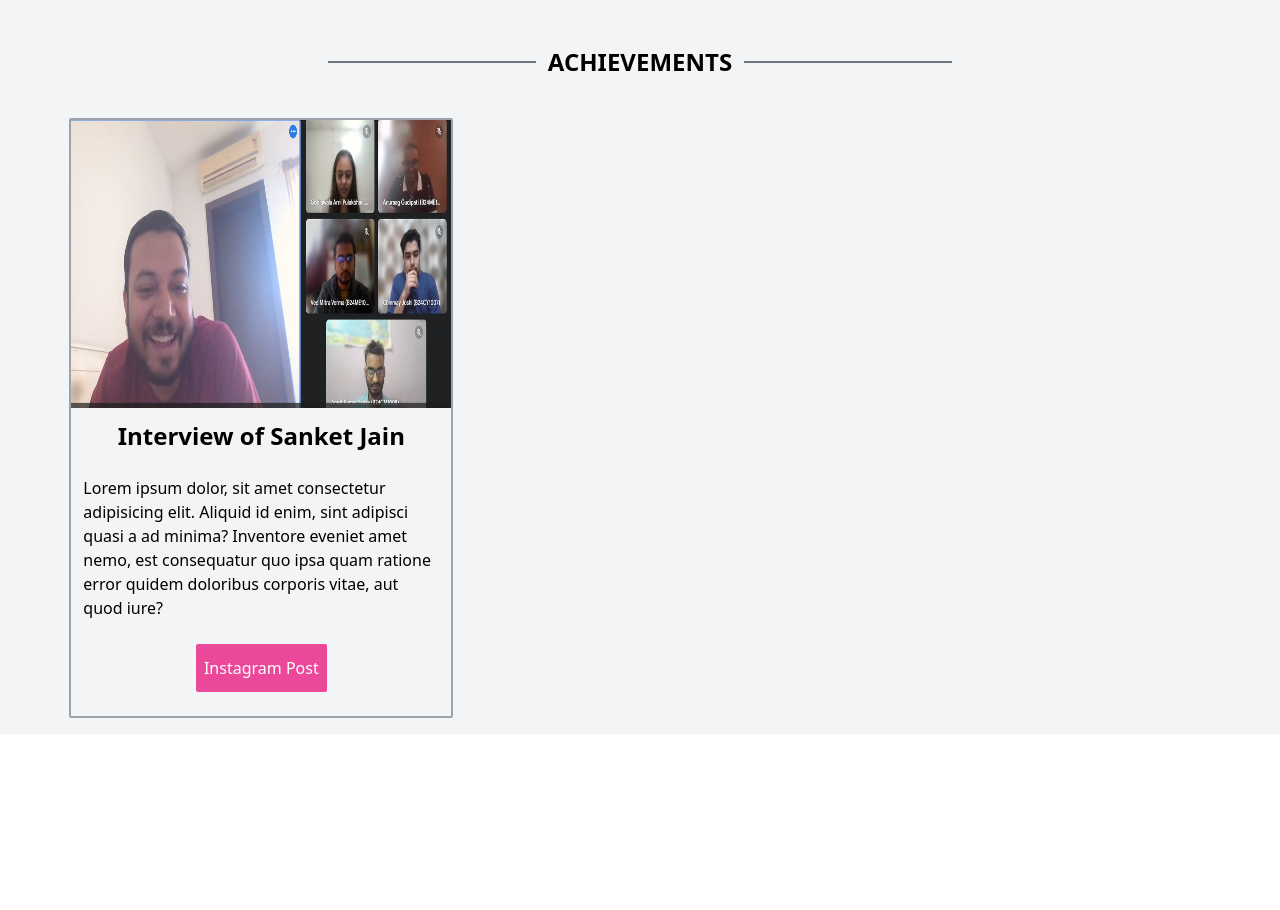
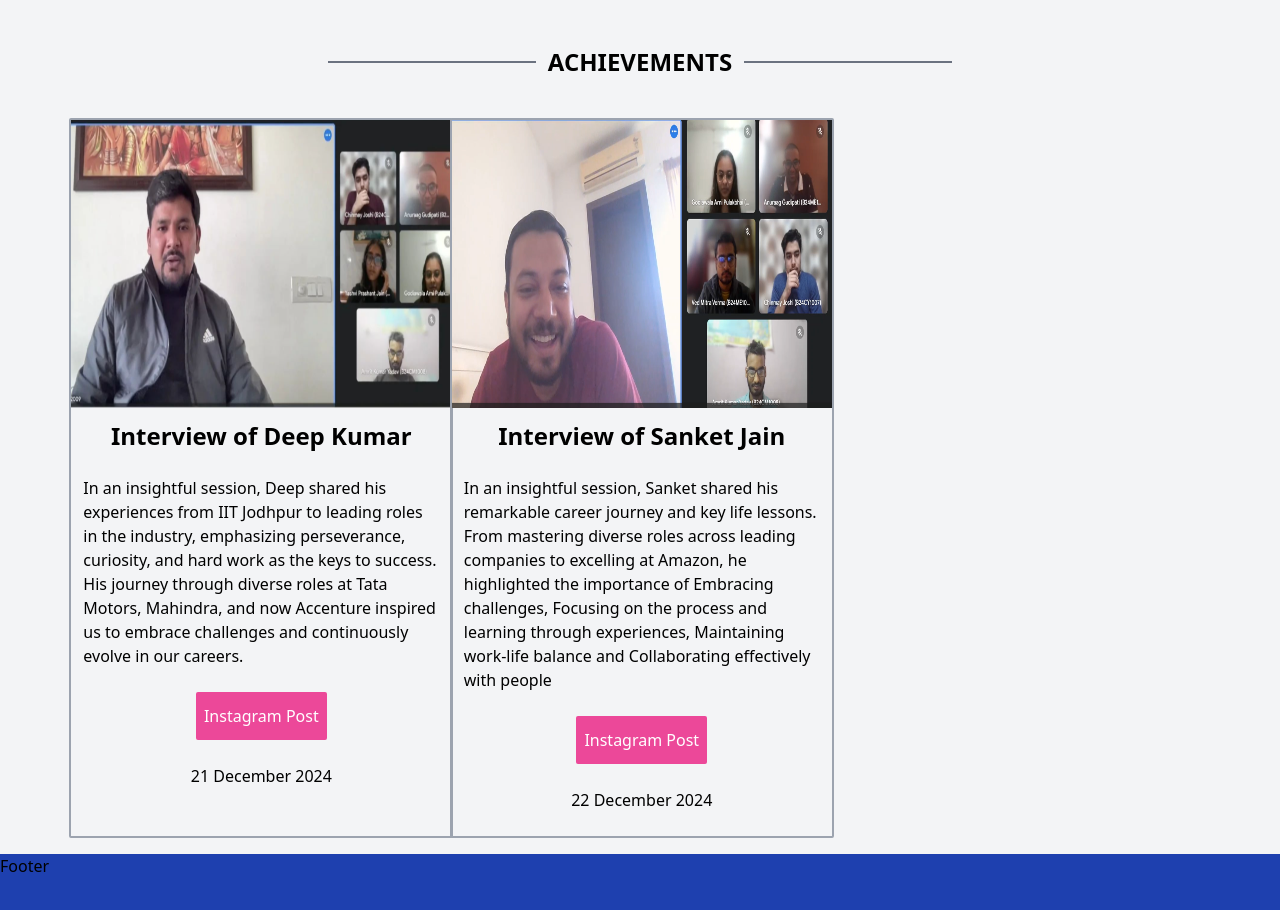
Before and after one commit to DeveloperAmrit/saadecastrike, a React (Create React App) app: page / in a window 1280 px wide. Shown: the part 1942-2852 px from the top of the page. Before the commit the page ends 2676 px from the top, so only its background shows below. Built offline with nearby package versions, Linux system fonts and the light colour scheme.

Commit message:
new file:   public/assets/images/deepinterview.png 	modified:   src/App.js 	new file:   src/components/Footer.jsx 	modified:   src/components/WorkDone.jsx 	modified:   src/data/decaStrikeAcheivements.js

```diff
--- a/src/App.js
+++ b/src/App.js
@@ -1,16 +1,18 @@
 import './App.css';
 import Navbar from './components/Navbar';
 import Home from './pages/Home';
+import Footer from './components/Footer';
 
 function App() {
   return (
     <>
       <Navbar />
-      <div className="w-full absolute bg-gray-100">
+      <div className="w-ful bg-gray-100">
         <div className="max-w-7xl w-11/12 mx-auto px-4 py-4 flex flex-col">
           <Home />
         </div>
       </div>
+      <Footer/>
     </>
   );
 }
--- /dev/null
+++ b/src/components/Footer.jsx
@@ -0,0 +1,11 @@
+import React from 'react'
+
+const Footer = () => {
+  return (
+    <div className='w-full h-96 bg-blue-800'>
+      Footer
+    </div>
+  )
+}
+
+export default Footer
--- a/src/components/WorkDone.jsx
+++ b/src/components/WorkDone.jsx
@@ -2,18 +2,19 @@ import React from 'react'
 import { Seperator } from './Team'
 import { achievements } from '../data/decaStrikeAcheivements';
 
-const WorkCard = ({imgsrc,title,description,ytlink,insta}) => {
+const WorkCard = ({imgsrc,title,description,ytlink,insta,date}) => {
     return (
         <div className='w-96 pb-3 flex flex-col items-center border-2 border-gray-400 rounded-sm'>
             <div className='w-full'>
                 <img className='w-full h-72 transition-transform duration-300 hover:scale-110' src={imgsrc} alt="MEET PIC" />
             </div>
             <h1 className='text-2xl py-3 font-semibold p-3'>{title}</h1>
-            <p className='p-3'>{description}</p>
+            <p className='p-3 '>{description}</p>
             <div className='w-full py-3 flex justify-evenly items-center'>
-                {ytlink && <a className='px-2 py-3 bg-rose-500 text-white rounded-sm hover:bg-rose-600' href={ytlink}>Full Interview</a>}
-                {insta && <a className='px-2 py-3 bg-pink-500 text-white rounded-sm hover:bg-pink-600' href={insta}>Instagram Post</a>}
+                {ytlink && <a className='px-2 py-3 bg-rose-500 text-white rounded-sm hover:bg-rose-600 active:bg-rose-800' href={ytlink} target='__blank'>Full Interview</a>}
+                {insta && <a className='px-2 py-3 bg-pink-500 text-white rounded-sm hover:bg-pink-600 active:bg-pink-800' href={insta} target='__blank'>Instagram Post</a>}
             </div>
+            <p className='p-3'>{date}</p>
         </div>
     );
 }
@@ -22,9 +23,11 @@ const WorkDone = () => {
     return (
         <div>
             <Seperator title="ACHIEVEMENTS" />
-            {achievements.map((element)=>{
-                return <WorkCard key={element.imgsrc} imgsrc={element.imgsrc} title={element.title} description={element.description} ytlink={element.ytlink} insta={element.insta} />
-            })}
+            <div className='w-full grid grid-flow-row grid-cols-3'>
+                {achievements.map((element)=>{
+                    return <WorkCard key={element.imgsrc} imgsrc={element.imgsrc} title={element.title} description={element.description} ytlink={element.ytlink} insta={element.insta} date={element.date}/>
+                })}
+            </div>
         </div>
     )
 }
--- a/src/data/decaStrikeAcheivements.js
+++ b/src/data/decaStrikeAcheivements.js
@@ -1,9 +1,18 @@
 export const achievements = [
     {
+        imgsrc: "assets/images/deepinterview.png",
+        date: "21 December 2024",
+        title: "Interview of Deep Kumar",
+        description: "In an insightful session, Deep shared his experiences from IIT Jodhpur to leading roles in the industry, emphasizing perseverance, curiosity, and hard work as the keys to success. His journey through diverse roles at Tata Motors, Mahindra, and now Accenture inspired us to embrace challenges and continuously evolve in our careers.",
+        ytlink: null,
+        insta: "https://www.instagram.com/p/DD11syfs2kN/"
+    },
+    {
         imgsrc: "assets/images/sanketinterview.png",
+        date: "22 December 2024",
         title: "Interview of Sanket Jain",
-        description: "Lorem ipsum dolor, sit amet consectetur adipisicing elit. Aliquid id enim, sint adipisci quasi a ad minima? Inventore eveniet amet nemo, est consequatur quo ipsa quam ratione error quidem doloribus corporis vitae, aut quod iure?",
+        description: "In an insightful session, Sanket shared his remarkable career journey and key life lessons. From mastering diverse roles across leading companies to excelling at Amazon, he highlighted the importance of Embracing challenges, Focusing on the process and learning through experiences, Maintaining work-life balance and Collaborating effectively with people",
         ytlink: null,
         insta: "https://www.instagram.com/p/DD4HJ1BpHai/"
-    }
+    },
 ]
```
Also changed, not shown: public/assets/images/deepinterview.png (added).
